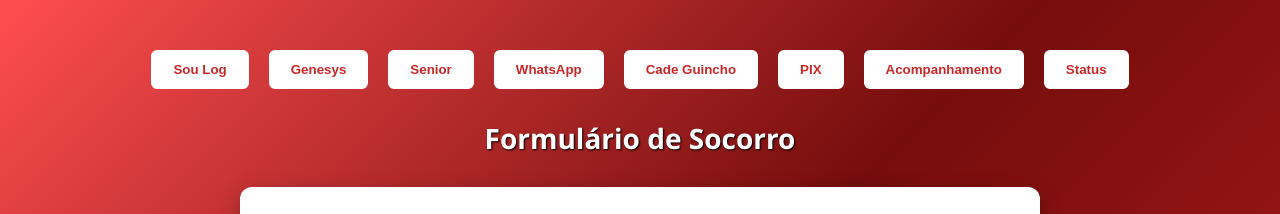
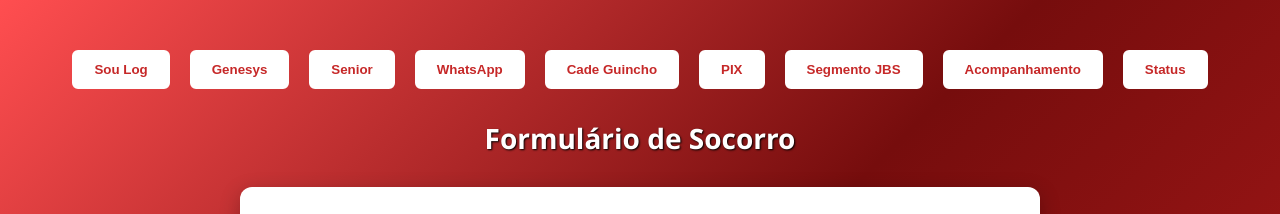
Before and after one commit to guischulz20/edenred-ticketlog, a plain HTML site: page index.html in a window 1280 px wide. Shown: the top 214 px of the page. Drawn offline with nearby package versions, Linux system fonts and the light colour scheme.

Commit message:
Update index.html

```diff
--- a/index.html
+++ b/index.html
@@ -18,7 +18,7 @@
     <a href="https://web.whatsapp.com/" target="_blank"><button type="button">WhatsApp</button></a>
     <a href="https://apps.cadeguincho.com/CadeGuincho/admin/Autenticacao/Login"><button>Cade Guincho</button></a>
     <a href="pix.html"><button type="button">PIX</button></a>
-
+    <a href="segmento.html"><button type="button">Segmento JBS</button></a>
     <a href="admin.html" target="_blank"><button type="button">Acompanhamento</button></a>
     <a href="viewer.html" target="_blank"><button type="button">Status</button></a>
 
```
